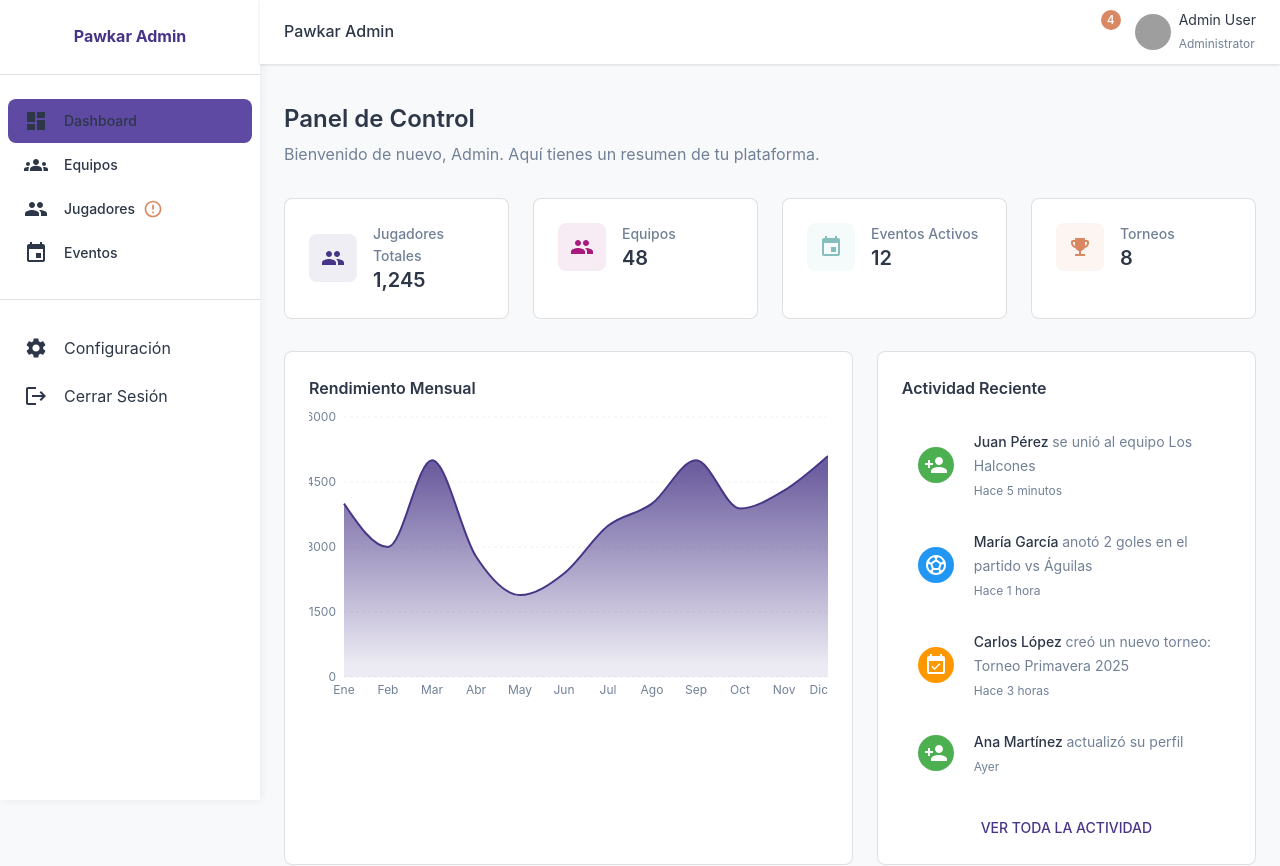
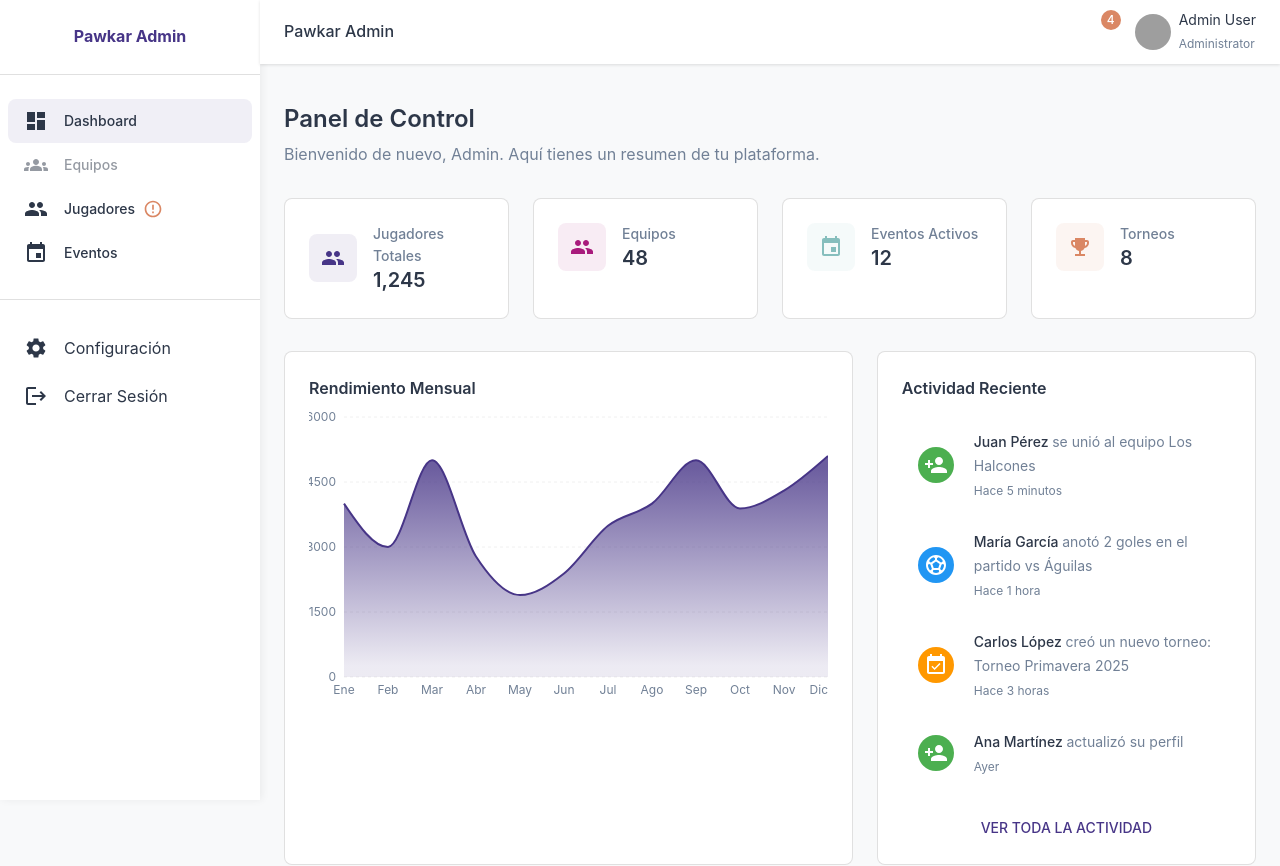
Before and after one commit to CarlosTontaquimba1995/pawkar_administracion, a React (Vite) app: page /dashboard in a window 1280 px wide. Shown: the top 866 px of the page. Built offline with nearby package versions, Linux system fonts and the light colour scheme; no server answers; sample sign-in values are in the browser's storage; grey boxes are pictures that could not be loaded; some icons are missing.

Commit message:
feat: validacion para permiso a modulo de equipos si existen subcategorias o series funcionando

```diff
--- /dev/null
+++ b/src/api/verificationService.ts
@@ -0,0 +1,27 @@
+import axios from 'axios';
+
+const API_URL = 'http://localhost:8080/api/verificacion';
+
+export interface VerificationResponse {
+  success: boolean;
+  message: string;
+  data: {
+    existenRegistros: boolean;
+  };
+  timestamp: string;
+}
+
+export const checkRequiredRegistrations = async (): Promise<boolean> => {
+  try {
+    const response = await axios.get<VerificationResponse>(`${API_URL}/existen-registros`, {
+      headers: {
+        'Content-Type': 'application/json',
+        'Authorization': `Bearer ${localStorage.getItem('token')}`
+      }
+    });
+    return response.data.data.existenRegistros;
+  } catch (error) {
+    console.error('Error verificando registros requeridos:', error);
+    return false;
+  }
+};
--- a/src/layouts/MainLayout/Sidebar.tsx
+++ b/src/layouts/MainLayout/Sidebar.tsx
@@ -1,5 +1,8 @@
 import { useState, useEffect } from 'react';
 import { useNavigate, useLocation } from 'react-router-dom';
+import { useAuth } from '@/contexts/AuthContext';
+import { toast } from 'react-toastify';
+import { checkRequiredRegistrations } from '../../api/verificationService';
 import {
   Drawer,
   List,
@@ -23,7 +26,6 @@ import {
   ErrorOutline as ErrorIcon,
 } from '@mui/icons-material';
 import teamService from '../../api/teamService';
-import { useAuth } from '../../contexts/AuthContext';
 import { SnackbarState } from '../../types/snackbar';
 
 const drawerWidth = 260;
@@ -70,7 +72,8 @@ const Sidebar = ({ drawerWidth, mobileOpen, onDrawerToggle }: SidebarProps) => {
   const navigate = useNavigate();
   const location = useLocation();
   const { token, logout } = useAuth();
-  const [teamsExist, setTeamsExist] = useState<boolean | null>(null);
+  const [hasRequiredData, setHasRequiredData] = useState<boolean | null>(null);
+  const [loading, setLoading] = useState(true);
   const [snackbar, setSnackbar] = useState<SnackbarState>({
     open: false,
     message: '',
@@ -78,29 +81,44 @@ const Sidebar = ({ drawerWidth, mobileOpen, onDrawerToggle }: SidebarProps) => {
   });
 
   useEffect(() => {
-    const checkTeams = async () => {
+    const checkRequiredData = async () => {
       if (!token) return;
 
       try {
-        const exists = await teamService.checkTeamsExist(token);
-        setTeamsExist(exists);
+        const hasData = await checkRequiredRegistrations();
+        setHasRequiredData(hasData);
       } catch (error) {
-        console.error('Error checking teams:', error);
-        setTeamsExist(false);
+        console.error('Error verificando datos requeridos:', error);
+        setHasRequiredData(false);
+      } finally {
+        setLoading(false);
       }
     };
 
-    if (token) {
-      checkTeams();
+    checkRequiredData();
+  }, [token]);
+
+  const handleNavigation = async (path: string) => {
+    if (path === '/logout') {
+      logout();
+      navigate('/login');
+      return;
     }
-  }, [token]);
+
+    // Check if trying to access Teams module
+    if (path === '/teams' && hasRequiredData === false) {
+      toast.error('Para acceder al módulo de Equipos, debe existir al menos una subcategoría y una serie registradas');
+      return;
+    }
+
+    navigate(path);
+  };
 
   const handleNavigate = async (path: string) => {
     console.log('🚀 Navegando a:', path);
 
     // Manejar logout
     if (path === '/logout') {
-      console.log('👋 Cerrando sesión...');
       logout();
       navigate('/login');
       return;
@@ -167,20 +185,28 @@ const Sidebar = ({ drawerWidth, mobileOpen, onDrawerToggle }: SidebarProps) => {
       </LogoContainer>
 
       <List>
-        {menuItems.map((item) => (
-          <ListItem key={item.text} disablePadding>
+        {menuItems.map((item) => {
+          // Disable Teams menu item if no required data exists
+          const isTeamsItem = item.path === '/teams';
+          const isDisabled = isTeamsItem && hasRequiredData === false;
+
+          return (
+            <ListItem
+              key={item.text}
+              disablePadding
+              sx={{
+                display: 'block',
+                opacity: isDisabled ? 0.5 : 1,
+                pointerEvents: isDisabled ? 'none' : 'auto',
+                cursor: isDisabled ? 'not-allowed' : 'pointer'
+              }}
+              onClick={() => !isDisabled && handleNavigation(item.path)}
+            >
               <ListItemButton
                 selected={location.pathname === item.path}
-              onClick={() => handleNavigate(item.path)}
                 sx={{
                   borderRadius: 2,
                   mx: 1,
-                '&.Mui-selected': {
-                  backgroundColor: 'primary.light',
-                  '&:hover': {
-                    backgroundColor: 'primary.light',
-                  },
-                },
                   '&:hover': {
                     backgroundColor: 'action.hover',
                   },
@@ -193,7 +219,7 @@ const Sidebar = ({ drawerWidth, mobileOpen, onDrawerToggle }: SidebarProps) => {
                   primary={
                     <Box display="flex" alignItems="center">
                       {item.text}
-                    {item.text === 'Jugadores' && teamsExist === false && (
+                      {item.text === 'Jugadores' && hasRequiredData === false && (
                         <Tooltip title="Se requiere al menos un equipo registrado">
                           <ErrorIcon color="warning" fontSize="small" sx={{ ml: 1 }} />
                         </Tooltip>
@@ -208,7 +234,8 @@ const Sidebar = ({ drawerWidth, mobileOpen, onDrawerToggle }: SidebarProps) => {
                 />
               </ListItemButton>
             </ListItem>
-        ))}
+          );
+        })}
       </List>
 
       <Box sx={{ mt: 'auto' }}>
@@ -217,7 +244,7 @@ const Sidebar = ({ drawerWidth, mobileOpen, onDrawerToggle }: SidebarProps) => {
           {bottomMenuItems.map((item) => (
             <ListItem key={item.text} disablePadding>
               <ListItemButton
-                onClick={() => handleNavigate(item.path)}
+                onClick={() => handleNavigation(item.path)}
                 sx={{
                   borderRadius: 2,
                   mx: 1,
```
Lines whose indentation alone changed are shown as unchanged.
